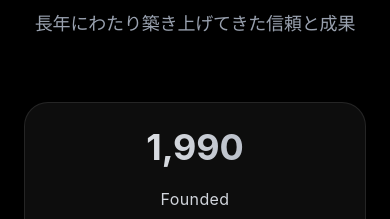
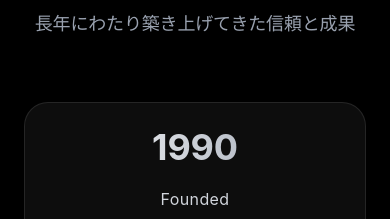
Before and after one commit to winluv0909/my-website, a Next.js app: page / in a window 390 px wide. Shown: the part 2800-3019 px from the top of the page. Built offline with nearby package versions, Linux system fonts and the light colour scheme.

Commit message:
Updated stats animation and mobile responsiveness

```diff
--- a/app/page.js
+++ b/app/page.js
@@ -281,11 +281,10 @@ const handleFlip = (index) => {
 
     <div className="text-4xl sm:text-5xl md:text-6xl font-bold bg-linear-to-r from-white to-gray-400 bg-clip-text text-transparent group-hover:scale-110 transition-transform duration-500">
       <CountUp
-        end={1990}
-        duration={3}
-        enableScrollSpy
-        scrollSpyOnce
-      />
+  end={1990}
+  duration={3}
+  separator=""
+/>
     </div>
 
     <p className="mt-5 text-gray-300 tracking-wide">
```
